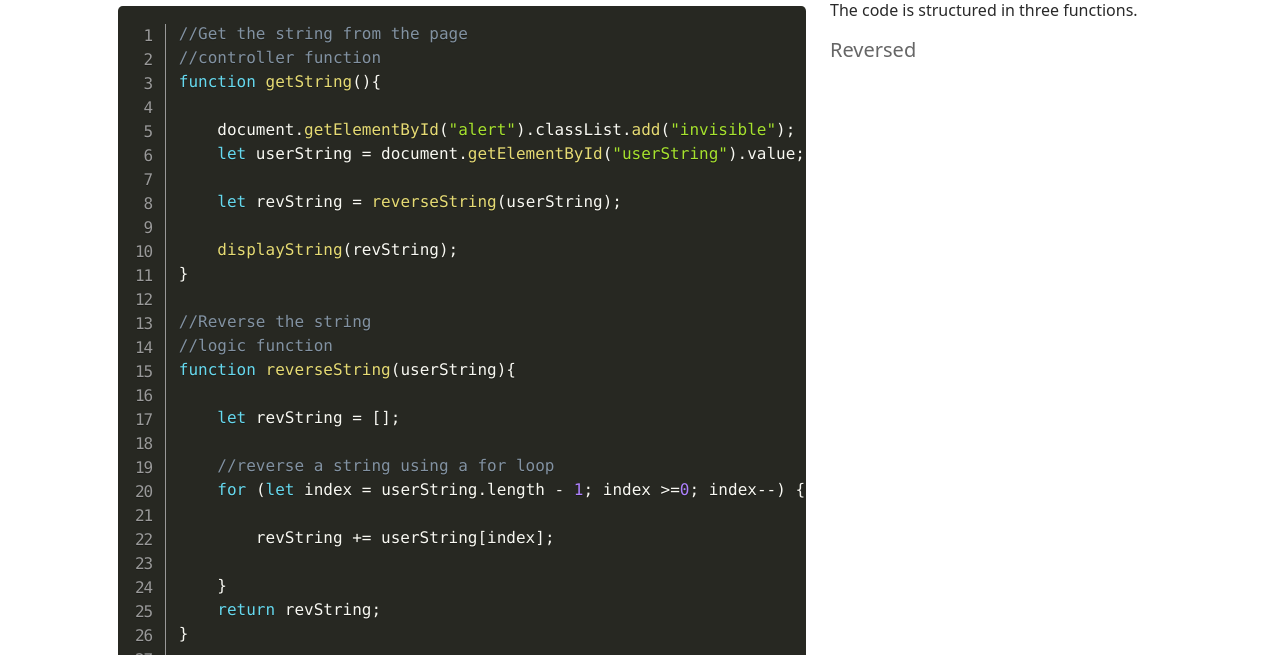
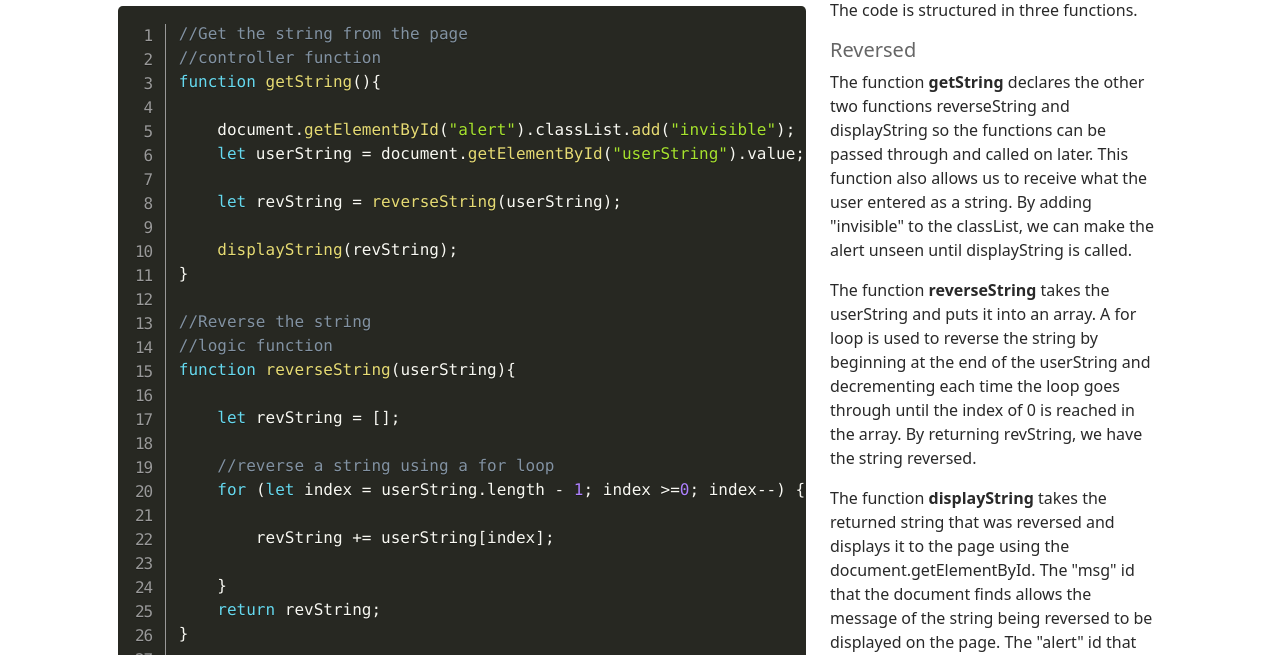
Before and after one commit to denise626/Reversed2022, a plain HTML site: page code.html in a window 1280 px wide. Shown: the part 145-800 px from the top of the page. Drawn offline with nearby package versions, Linux system fonts and the light colour scheme.

Commit message:
finished breakdown of what each function does

```diff
--- a/code.html
+++ b/code.html
@@ -105,7 +105,19 @@
             <div class="col-lg-4">
                 <p>The code is structured in three functions.</p>
                 <h5>Reversed</h5>
-                <p></p>
+                <p>The function <strong>getString</strong> declares the other two functions reverseString and displayString
+                so the functions can be passed through and called on later. This function also allows us to receive what the user entered as a string.
+                By adding "invisible" to the classList, we can make the alert unseen until displayString is called.</p>
+
+                <p>The function <strong>reverseString</strong> takes the userString and puts it into an array. A for loop is used to reverse the string by
+                beginning at the end of the userString and decrementing each time the loop goes through until the index of 0 is reached in the array. By
+                returning revString, we have the string reversed.
+                </p>
+
+                <p>The function <strong>displayString</strong> takes the returned string that was reversed and displays it to the page using the
+                document.getElementById. The "msg" id that the document finds allows the message of the string being reversed to be displayed on the page.
+                The "alert" id that the document finds shows the alert message which was hidden earlier in the function getString. By removing invisible from the classList, the string
+                now displays the reversed string.</p>
             </div>
         </div>
      </div>
```
